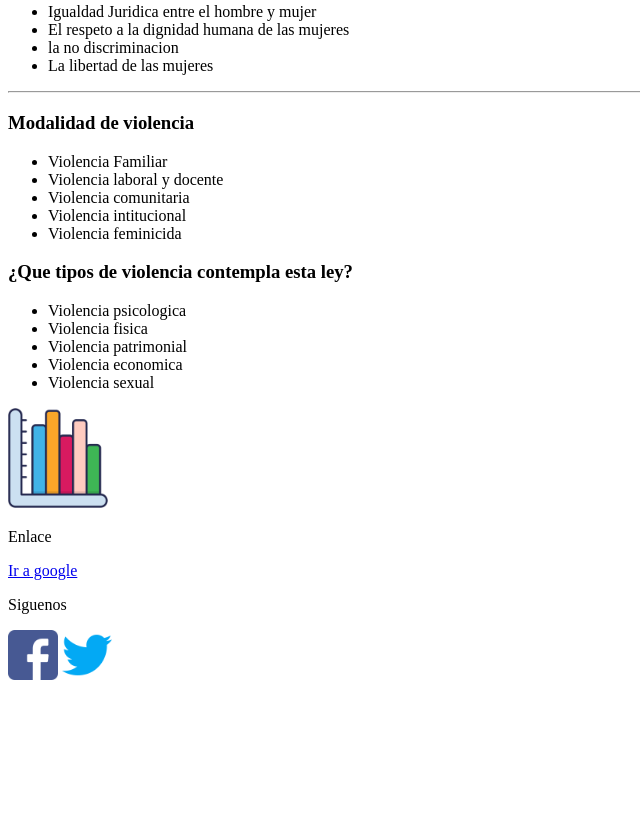
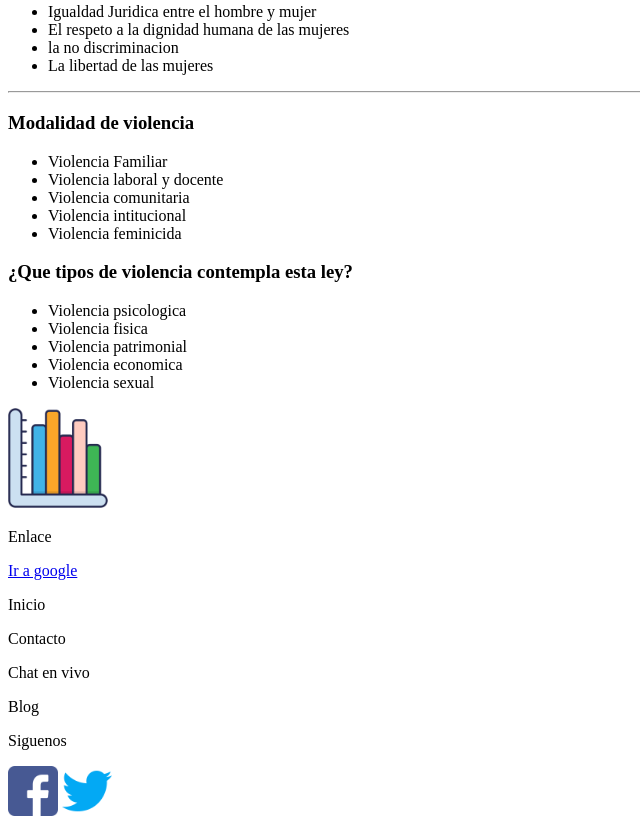
Before and after one commit to Jorge2576/Proyecto-1, a plain HTML site: page index.html in a window 1280 px wide. Shown: the part 956-1784 px from the top of the page, without its empty margins (0-640 px from the left). Before the commit the page ends 1648 px from the top, so only its background shows below. Drawn offline with Linux system fonts and the light colour scheme.

Commit message:
Update index.html
Se agrego algunas referencias para posibles enlaces o contactos

```diff
--- a/index.html
+++ b/index.html
@@ -52,7 +52,10 @@
     <img src="img/grafico-de-barras.png" alt="Grafica" width="100px">
     <p>Enlace</p>
     <a href="http://www.google.com" target="_blank">Ir a google</a>
-
+    <p>Inicio</p>
+    <p>Contacto</p>
+    <p>Chat en vivo</p>
+    <p>Blog</p>
     <p>Siguenos</p>
     <a href="https://es-la.facebook.com/"><img src="img/facebook.png" alt="facebook" width="50px"></a>
     <a href="https://twitter.com/?lang=es"><img src="img/twitter.png" alt="twitter" width="50px"></a>
```
